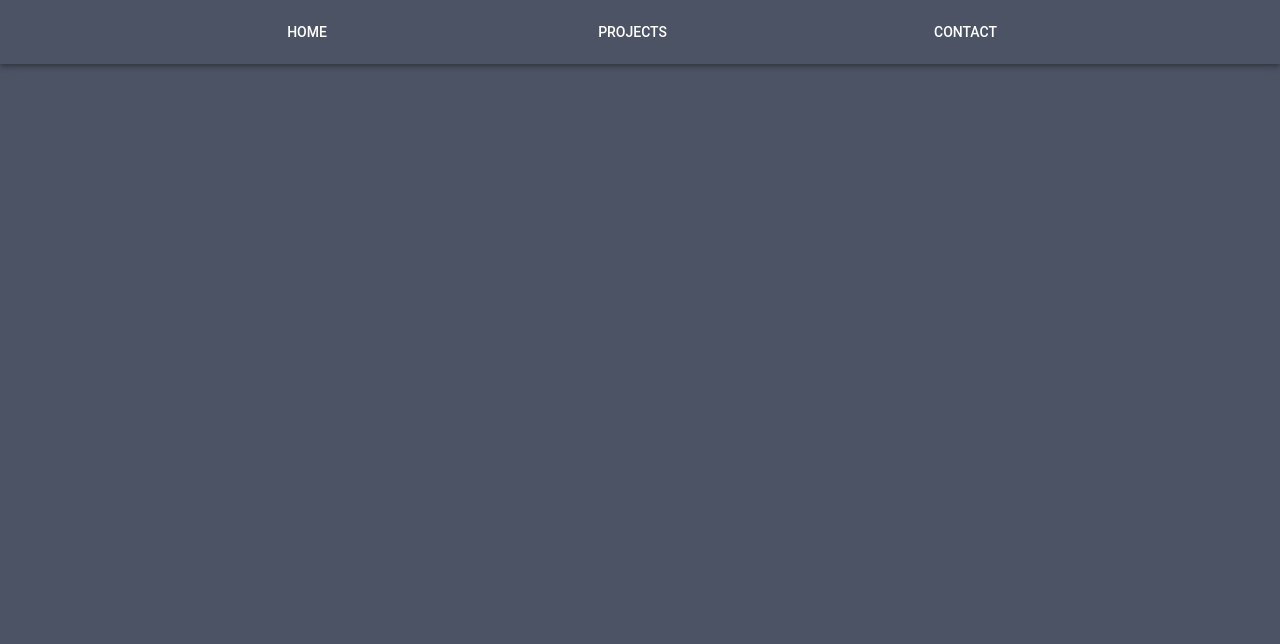
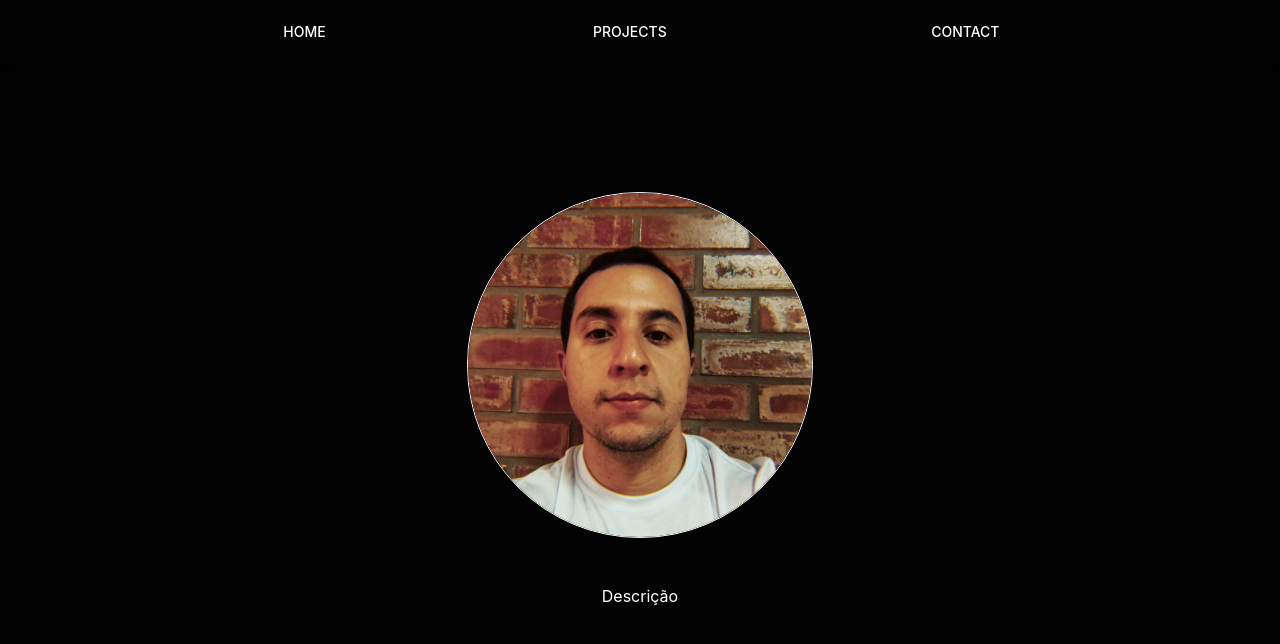
Before and after one commit to EliasOliver21/portfolio-first, a React (Vite) app: page /home in a window 1280 px wide. Shown: the top 644 px of the page. Built offline with nearby package versions, Linux system fonts and the light colour scheme.

Commit message:
add: Pages Home, Contact and Projects

```diff
--- a/src/components/Navbar.tsx
+++ b/src/components/Navbar.tsx
@@ -4,18 +4,18 @@ import Box from '@mui/material/Box';
 import Toolbar from '@mui/material/Toolbar';
 import Typography from '@mui/material/Typography';
 import Button from '@mui/material/Button';
-import {Link} from 'react-router'
 import { Grid } from '@mui/material';
 // import IconButton from '@mui/material/IconButton';
 // import MenuIcon from '@mui/icons-material/Menu';
 
 export const Navbar = () => {
   return (
+
     <Box sx={{ flexGrow: 1 }}>
       <AppBar position="absolute">
           <Typography>
 
-            <Toolbar sx={{justifyContent:"space-evenly", position:"static"}} >
+            <Toolbar sx={{justifyContent:"space-evenly"}} >
 
               <Grid><Button href='/home' color="inherit">Home</Button></Grid>
               <Grid><Button href='/projects' color="inherit">Projects</Button></Grid>
--- a/src/pages/Contact.tsx
+++ b/src/pages/Contact.tsx
@@ -1,10 +1,53 @@
+import { Box, Container, Grid, styled, Typography } from "@mui/material";
 
 export const Contact = () => {
 
+    const StyledHome = styled("div")(({theme}) => ({
 
-    return <>
+        backgroundColor: theme.palette.primary.main,
+        height: '100vh',
+        display:'flex',
+        alignItems:'center',
+        [theme.breakpoints.up('xs')]: { // <= mobile
+            paddingTop: "100px",
 
-        <p>Contact</p>
+        },
+        [theme.breakpoints.up('md')]: { // >=mobile
+            paddingTop: "0",
+        }
 
+    }))
+
+    const StyledImg = styled("img")(({ theme }) => ({
+        width: "30%",
+        borderRadius: "50%",
+        border: `1px solid ${theme.palette.primary.contrastText}`
+    }))
+
+    return<>
+
+        <StyledHome>
+            <Container maxWidth='lg'>
+
+                <Grid direction={'column'}container rowSpacing={5} sx={{alignItems:'center', justifyContent:'center',justifyItems:'center'}}>
+
+                    <Box sx={{justifyContent:'center'}}>
+
+                        <Typography color="primary.contrastText">Contact</Typography>
+
+                    </Box>
+
+                    <Box textAlign={'center'}>
+
+                        <Typography color="primary.contrastText">Descrição</Typography>
+
+                    </Box>
+
+                </Grid>
+
+
+
+            </Container>
+        </StyledHome>
     </>
 }
--- a/src/pages/Home.tsx
+++ b/src/pages/Home.tsx
@@ -1,31 +1,52 @@
-import { Container, Grid, styled, Typography } from "@mui/material";
+import { Box, Container, Grid, styled, Typography } from "@mui/material";
+import Avatar from '../assets/Img-perfil.png'
 
 export const Home = () => {
 
-    const StyledHome = styled("div")(() => ({
+    const StyledHome = styled("div")(({theme}) => ({
 
-        backgroundColor: "#4c5364",
-        height: '100vh'
+        backgroundColor: theme.palette.primary.main,
+        height: '100vh',
+        display:'flex',
+        alignItems:'center',
+        [theme.breakpoints.up('xs')]: { // <= mobile
+            paddingTop: "100px",
 
+        },
+        [theme.breakpoints.up('md')]: { // >=mobile
+            paddingTop: "0",
+        }
+
+    }))
+
+    const StyledImg = styled("img")(({ theme }) => ({
+        width: "30%",
+        borderRadius: "50%",
+        border: `1px solid ${theme.palette.primary.contrastText}`
     }))
 
     return<>
 
         <StyledHome>
-            <Container >
+            <Container maxWidth='lg'>
 
-                <Grid container spacing={2}>
-                    <Grid size={6}>
+                <Grid container rowSpacing={5} sx={{alignItems:'center', justifyContent:'center',justifyItems:'center'}}>
 
-                        <Typography>Home</Typography>
+                    <Box sx={{justifyContent:'center',alignContent:'center',alignItems:'center',textAlign:'center'}}>
 
-                    </Grid>
-                    <Grid size={6}>
+                        <StyledImg src={Avatar}/>
 
-                        <Typography>Home</Typography>
+                    </Box>
 
-                    </Grid>
+                    <Box textAlign={'center'}>
+
+                        <Typography color="primary.contrastText">Descrição</Typography>
+
+                    </Box>
+
                 </Grid>
+
+
 
             </Container>
         </StyledHome>
--- a/src/pages/Projects.tsx
+++ b/src/pages/Projects.tsx
@@ -1,10 +1,47 @@
+import { Box, Container, Grid, styled, Typography } from "@mui/material";
 
 export const Projects = () => {
 
+    const StyledHome = styled("div")(({theme}) => ({
+
+        backgroundColor: theme.palette.primary.main,
+        height: '100vh',
+        display:'flex',
+        alignItems:'center',
+        [theme.breakpoints.up('xs')]: { // <= mobile
+            paddingTop: "100px",
+
+        },
+        [theme.breakpoints.up('md')]: { // >=mobile
+            paddingTop: "0",
+        }
+
+    }))
+
+    const StyledImg = styled("img")(({ theme }) => ({
+        width: "30%",
+        borderRadius: "50%",
+        border: `1px solid ${theme.palette.primary.contrastText}`
+    }))
+
     return<>
 
-        <p>Projects</p>
+        <StyledHome>
+            <Container maxWidth='lg'>
+
+                <Grid container rowSpacing={5} sx={{justifyContent:'center'}}>
+
+                    <Box textAlign={'center'}>
+
+                        <Typography color="primary.contrastText">Descrição</Typography>
+
+                    </Box>
+
+                </Grid>
 
 
+
+            </Container>
+        </StyledHome>
     </>
 }
--- a/src/routes.tsx
+++ b/src/routes.tsx
@@ -1,15 +1,21 @@
 import {BrowserRouter, Routes, Route,Navigate} from 'react-router';
-import {} from 'react-dom';
+// import {} from 'react-dom';
 import {Home} from './pages/Home.tsx';
 import {Contact} from './pages/Contact.tsx';
 import {Projects} from './pages/Projects.tsx';
 import {Navbar} from './components/Navbar.tsx';
+import { Box, Grid } from '@mui/material';
+import { Directions } from '@mui/icons-material';
 
 
 export const AppRoutes = () => {
 
     return(
+        <>
+
         <BrowserRouter>
+
+            <Grid>
 
                 <Navbar></Navbar>
 
@@ -21,7 +27,9 @@ export const AppRoutes = () => {
                     <Route path= '*' element= {<Navigate to = '/home'/>}/>
 
                 </Routes>
+            </Grid>
 
         </BrowserRouter>
+        </>
     )
 }
--- a/src/theme.tsx
+++ b/src/theme.tsx
@@ -4,14 +4,24 @@ import { createTheme } from '@mui/material/styles';
 const theme = createTheme({
   palette: {
     primary: {
-      main: '#4c5364',
+      main: '#030303',
     },
     secondary: {
       main: '#767d8f',
     },
   },
   typography:{
-        fontFamily: "Roboto"
+        fontFamily: "-apple-system"
+        // '-apple-system',
+            // 'BlinkMacSystemFont',
+            // '"Segoe UI"',
+            // 'Roboto',
+            // '"Helvetica Neue"',
+            // 'Arial',
+            // 'sans-serif',
+            // '"Apple Color Emoji"',
+            // '"Segoe UI Emoji"',
+            // '"Segoe UI Symbol"',
   }
 });
 
```
Also changed, not shown: src/assets/Img-perfil.png (added). Lines whose indentation alone changed are shown as unchanged.
